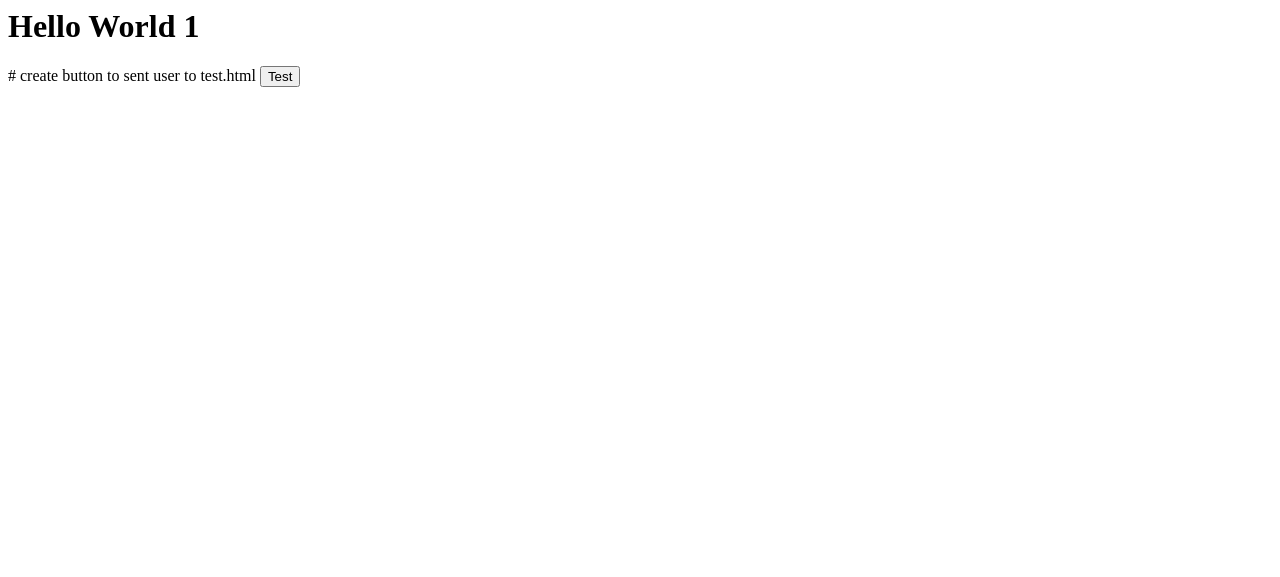
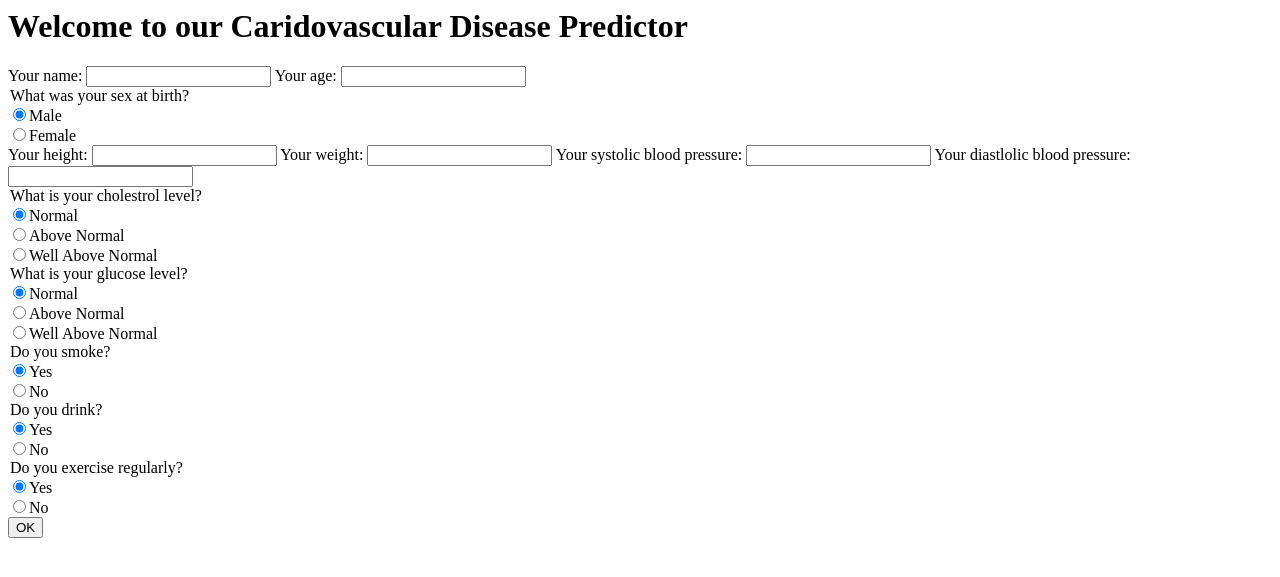
Before and after one commit to Areeba-F/hacked-beta-logistic-aggression, a Django app: page /main/hello in a window 1280 px wide. Shown: the top 577 px of the page. Run offline with Django 3.2, Linux system fonts and the light colour scheme.

Commit message:
form added to main page

```diff
--- a/main/templates/hello.html
+++ b/main/templates/hello.html
@@ -1,6 +1,44 @@
 
-<h1> Hello World {{name}} </h1>
+<h1> Welcome to our Caridovascular Disease Predictor</h1>
+
+<!-- ask the user to input there age, gender, height, weight, systolm diastol, chol, glu, smoking, alcohol consumption and exercise -->
+<!-- create a form -->
+<form action="test" method="post">
+    {% csrf_token %}
+    {{form}}
+    <label for="your_name">Your name: </label>
+    <input id="your_name" type="text" name="your_name" value="{{ current_name }}">
+    <label for="our_age">Your age: </label>
+    <input id="your_age" type="number" name="your_age" value="{{ current_age }}">
+    <legend>What was your sex at birth?</legend>
+    <input type="radio" name="gender" value="Male" checked>Male<br>
+    <input type="radio" name="gender" value="Female">Female<br>
+    <label for="your_height">Your height: </label>
+    <input id="your_height" type="number" name="your_height" value="{{ current_weight }}">
+    <label for="your_weight">Your weight: </label>
+    <input id="your_weight" type="number" name="your_weight" value="{{ current_weight }}">
+    <label for="your_sbp">Your systolic blood pressure: </label>
+    <input id="your_sbp" type="number" name="your_sbp" value="{{ current_sbp }}">
+    <label for="your_dbp">Your diastlolic blood pressure: </label>
+    <input id="your_dbp" type="number" name="your_dbp" value="{{ current_dbp }}">
+    <legend>What is your cholestrol level?</legend>
+    <input type="radio" name="cholestoral" value="norm" checked>Normal<br>
+    <input type="radio" name="cholestoral" value="abvnorm">Above Normal<br>
+    <input type="radio" name="cholestoral" value="wellabvnorm">Well Above Normal<br>
+    <legend>What is your glucose level?</legend>
+    <input type="radio" name="glucose" value="norm" checked>Normal<br>
+    <input type="radio" name="glucose" value="abvnorm">Above Normal<br>
+    <input type="radio" name="glucose" value="wellabvnorm">Well Above Normal<br>
+    <legend>Do you smoke?</legend>
+    <input type="radio" name="smoke" value="yes" checked>Yes<br>
+    <input type="radio" name="smoke" value="no">No<br>
+    <legend>Do you drink?</legend>
+    <input type="radio" name="drink" value="yes" checked>Yes<br>
+    <input type="radio" name="drink" value="no">No<br>
+    <legend>Do you exercise regularly?</legend>
+    <input type="radio" name="exercise" value="yes" checked>Yes<br>
+    <input type="radio" name="exercise" value="no">No<br>
 
 
-# create button to sent user to test.html
-<button onclick="window.location.href='test'">Test</button>
+    <input type="submit" value="OK">
+</form>
--- a/main/views.py
+++ b/main/views.py
@@ -1,5 +1,6 @@
 from django.shortcuts import render
 from django.http import HttpResponse
+from django.template import RequestContext
 
 # Create your views here.
 def say_hello(request):
@@ -10,9 +11,12 @@ def say_hello(request):
 def runtest(request):
     results = False
     if (results == True):
-        return render(request, 'positive.html',)
+        return render(request, 'positive.html')
     else:
         return render(request, 'negative.html')
 
 def test():
     return "test"
+
+
+# need to clean age, no days
```
